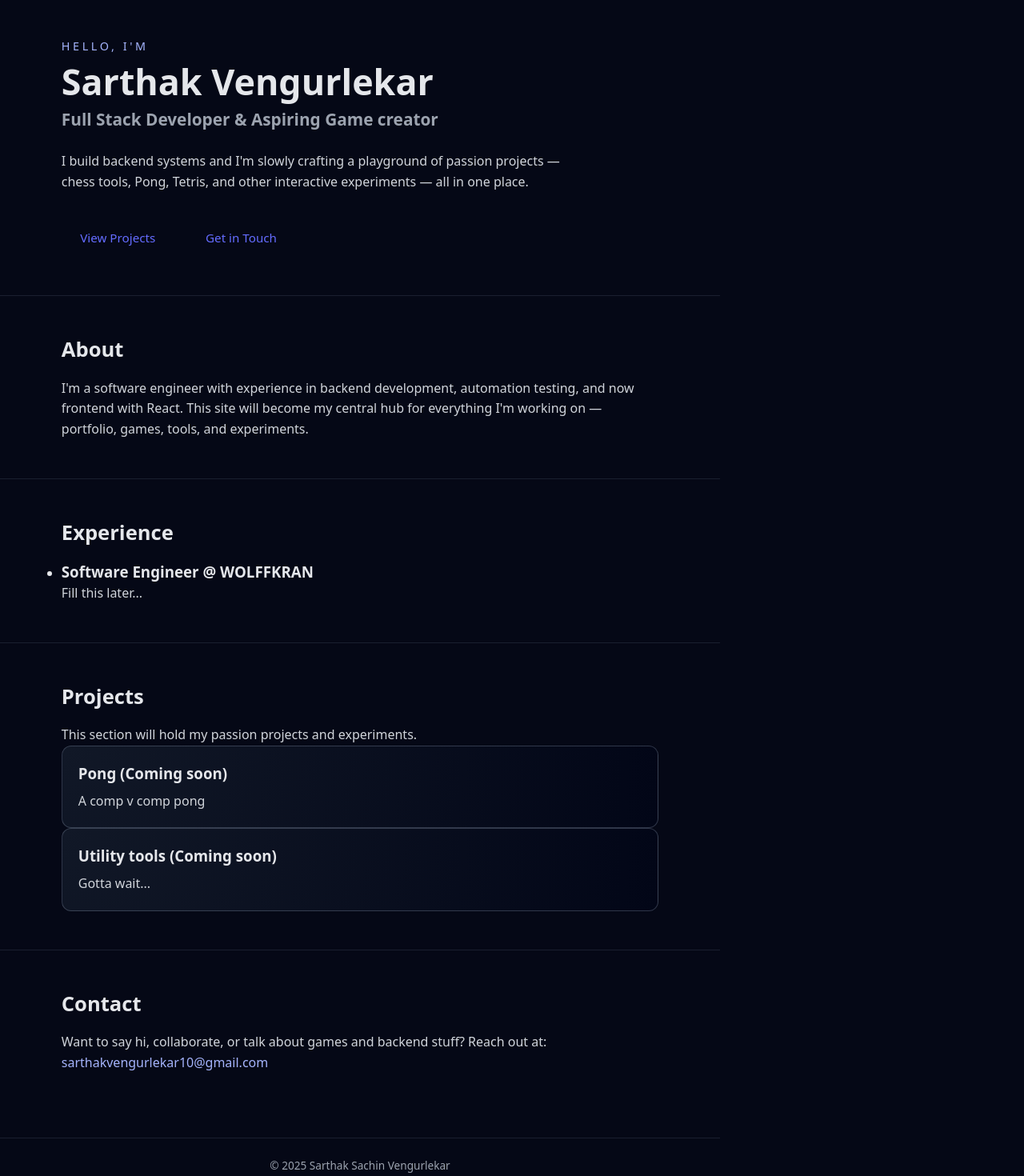
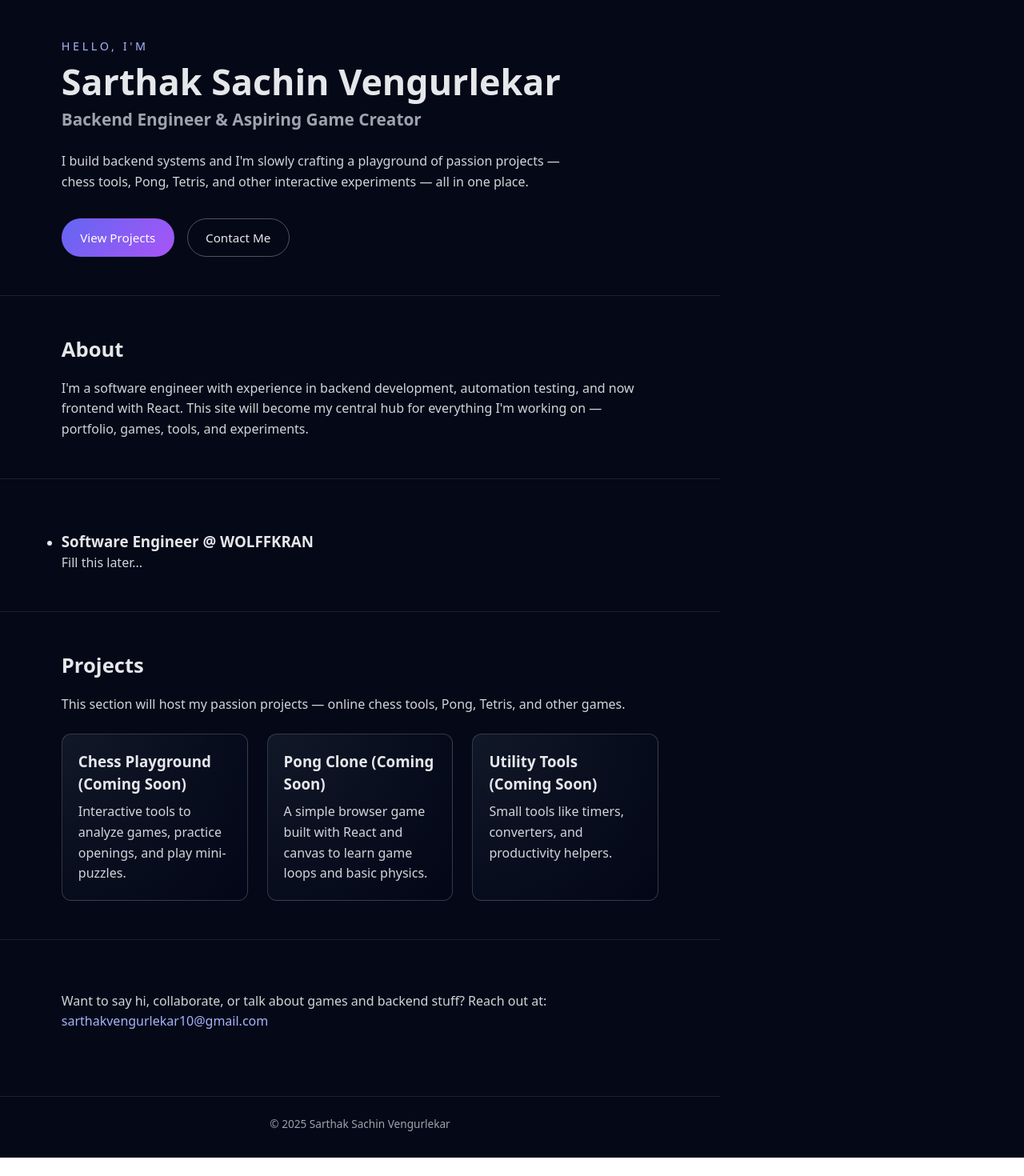
Before and after one commit to sarthakvengurlekar/PassionPortfolio, a React (Vite) app in the folder my-react-app/: page / in a window 1280 px wide. Shown: the part 80-1550 px from the top of the page at 80% size. After the commit the page ends 1527 px from the top, so only its background shows below. Built offline with nearby package versions, Linux system fonts and the light colour scheme.

Commit message:
Added components

```diff
--- a/my-react-app/src/App.jsx
+++ b/my-react-app/src/App.jsx
@@ -2,6 +2,11 @@ import { useState } from 'react'
 import reactLogo from './assets/react.svg'
 import viteLogo from '/vite.svg'
 import './App.css'
+import NavBar from './components/NavBar'
+import Hero from './components/Hero'
+import ProjectsSection from './components/ProjectSection'
+import Footer from './components/Footer'
+import Section from './components/Section'
 
 function MyButton() {
   return (
@@ -13,81 +18,35 @@ function MyButton() {
 function App() {
   return (
     <div className="app">
-      {/* Top navigation */}
-      <header className="nav">
-        <div className="nav-left">Sarthak.dev</div>
-        <nav className="nav-right">
-          <a href="#about">About</a>
-          <a href="#experience">Experience</a>
-          <a href="#projects">Projects</a>
-          <a href="#contact">Contact</a>
-        </nav>
-      </header>
+      <NavBar />
 
-      {/* Intro section */}
       <main>
-        <section className="hero">
-          <p className="hero-intro">Hello, I&apos;m</p>
-          <h1 className="hero-name">Sarthak Vengurlekar</h1>
-          <h2 className="hero-title">
-            Full Stack Developer & Aspiring Game creator
-          </h2>
-          <p className="hero-text">
-            I build backend systems and I&apos;m slowly crafting a playground of
-            passion projects — chess tools, Pong, Tetris, and other interactive
-            experiments — all in one place.
-          </p>
-
-          <div className="hero-buttons">
-            <a href="#projects" className="btn btn-primary">View Projects</a>
-            <a href="#contact" className="btn btn-secondary">Get in Touch</a>
-          </div>
-        </section>
+        <Hero />
 
         {/* About section */}
-        <section id="about" className="section">
-          <h2>About</h2>
+        <Section id="about" title="About">
           <p>
             I&apos;m a software engineer with experience in backend development,
             automation testing, and now frontend with React. This site will
             become my central hub for everything I&apos;m working on — portfolio,
             games, tools, and experiments.
           </p>
-          </section>
+        </Section>
 
         {/* Experience section */}
-        <section id="experience" className="section">
-          <h2>Experience</h2>
+        <Section id="experience" className="section">
           <ul classname="experience-list">
             <li>
               <h3>Software Engineer @ WOLFFKRAN</h3>
               <p>Fill this later...</p>
             </li>
           </ul>
-        </section>
+        </Section>
 
-        {/* Projects section */}
-        <section id="projects" className="section">
-          <h2>Projects</h2>
-          <p>
-            This section will hold my passion projects and experiments.
-          </p>
-
-          <div className="projects-grid">
-            <div className="project-card">
-              <h3>Pong (Coming soon)</h3>
-              <p>A comp v comp pong</p>
-            </div>
-            <div className="project-card">
-              <h3>Utility tools (Coming soon)</h3>
-              <p>Gotta wait...</p>
-            </div>
-          </div>
-        </section>
+        <ProjectsSection />
 
         {/* Contact section */}
-        <section id="contact" className="section">
-          <h2>Contact</h2>
+        <Section id="contact" className="section">
           <p>
             Want to say hi, collaborate, or talk about games and backend stuff?
             Reach out at:
@@ -97,12 +56,10 @@ function App() {
               sarthakvengurlekar10@gmail.com
             </a>
           </p>
-        </section>
+        </Section>
       </main>
 
-      <footer className="footer">
-        <p>© {new Date().getFullYear()} Sarthak Sachin Vengurlekar</p>
-      </footer>
+      <Footer />
     </div>
   )
 }
--- /dev/null
+++ b/my-react-app/src/components/Footer.jsx
@@ -0,0 +1,11 @@
+// src/components/Footer.jsx
+
+function Footer() {
+  return (
+    <footer className="footer">
+      <p>© {new Date().getFullYear()} Sarthak Sachin Vengurlekar</p>
+    </footer>
+  )
+}
+
+export default Footer
--- /dev/null
+++ b/my-react-app/src/components/Hero.jsx
@@ -0,0 +1,29 @@
+// src/components/Hero.jsx
+
+function Hero() {
+  return (
+    <section className="hero">
+      <p className="hero-intro">Hello, I&apos;m</p>
+      <h1 className="hero-name">Sarthak Sachin Vengurlekar</h1>
+      <h2 className="hero-title">
+        Backend Engineer &amp; Aspiring Game Creator
+      </h2>
+      <p className="hero-text">
+        I build backend systems and I&apos;m slowly crafting a playground of passion
+        projects — chess tools, Pong, Tetris, and other interactive experiments
+        — all in one place.
+      </p>
+
+      <div className="hero-buttons">
+        <a href="#projects" className="btn primary">
+          View Projects
+        </a>
+        <a href="#contact" className="btn secondary">
+          Contact Me
+        </a>
+      </div>
+    </section>
+  )
+}
+
+export default Hero
--- /dev/null
+++ b/my-react-app/src/components/NavBar.jsx
@@ -0,0 +1,15 @@
+function NavBar() {
+  return (
+    <header className="nav">
+      <div className="nav-left">Sarthak.dev</div>
+      <nav className="nav-right">
+        <a href="#about">About</a>
+        <a href="#experience">Experience</a>
+        <a href="#projects">Projects</a>
+        <a href="#contact">Contact</a>
+      </nav>
+    </header>
+  )
+}
+
+export default NavBar
--- /dev/null
+++ b/my-react-app/src/components/ProjectSection.jsx
@@ -0,0 +1,38 @@
+// src/components/ProjectsSection.jsx
+import Section from './Section'
+
+function ProjectsSection() {
+  return (
+    <Section id="projects" title="Projects">
+      <p>
+        This section will host my passion projects — online chess tools, Pong,
+        Tetris, and other games.
+      </p>
+
+      <div className="project-grid">
+        <div className="project-card">
+          <h3>Chess Playground (Coming Soon)</h3>
+          <p>
+            Interactive tools to analyze games, practice openings, and play
+            mini-puzzles.
+          </p>
+        </div>
+        <div className="project-card">
+          <h3>Pong Clone (Coming Soon)</h3>
+          <p>
+            A simple browser game built with React and canvas to learn game
+            loops and basic physics.
+          </p>
+        </div>
+        <div className="project-card">
+          <h3>Utility Tools (Coming Soon)</h3>
+          <p>
+            Small tools like timers, converters, and productivity helpers.
+          </p>
+        </div>
+      </div>
+    </Section>
+  )
+}
+
+export default ProjectsSection
--- /dev/null
+++ b/my-react-app/src/components/Section.jsx
@@ -0,0 +1,13 @@
+// src/components/Section.jsx
+
+// props = { id: 'about', title: 'About', children: <p>...</p> }
+function Section({ id, title, children }) {
+  return (
+    <section id={id} className="section">
+      <h2>{title}</h2>
+      {children}
+    </section>
+  )
+}
+
+export default Section
```
